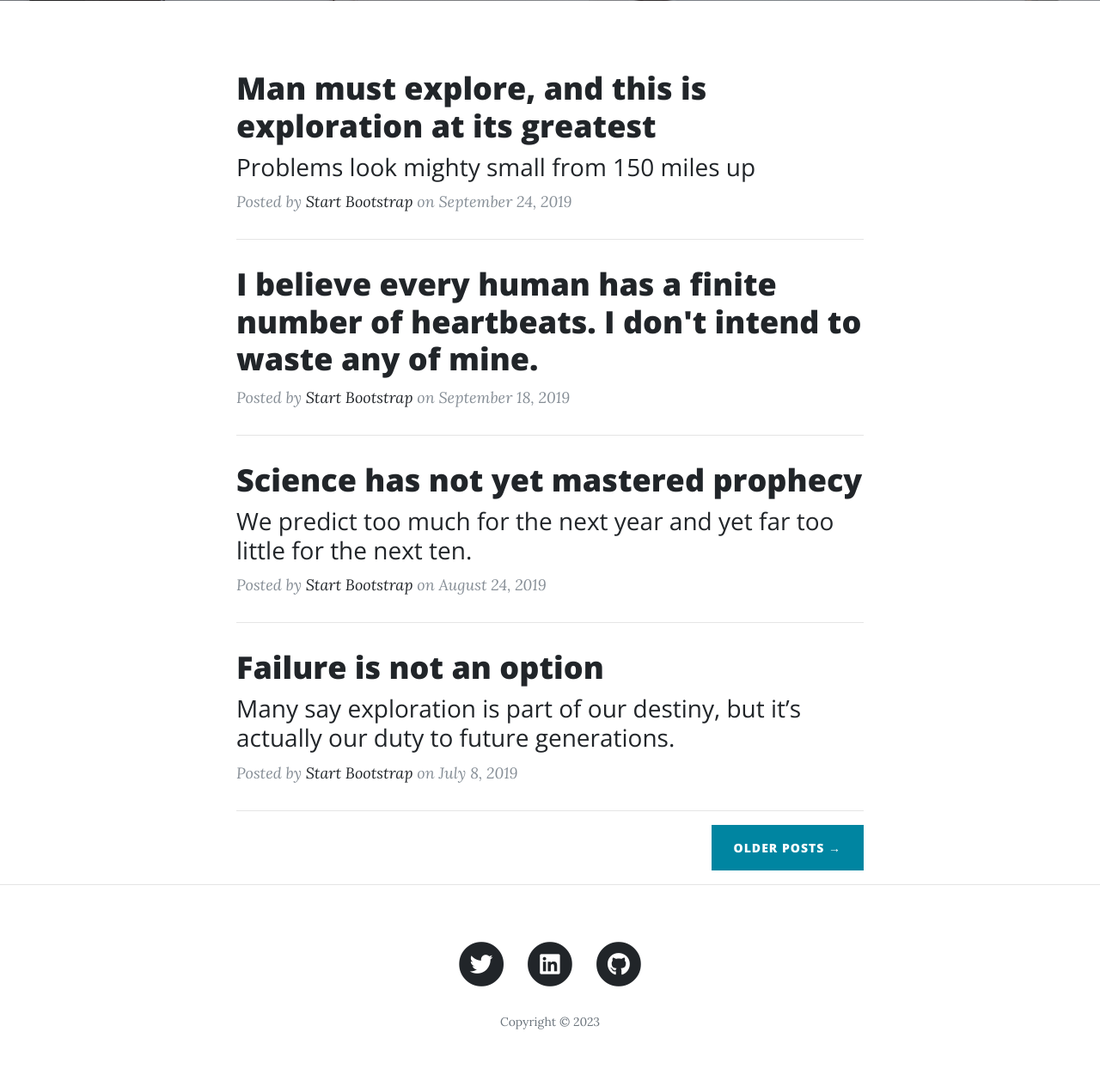
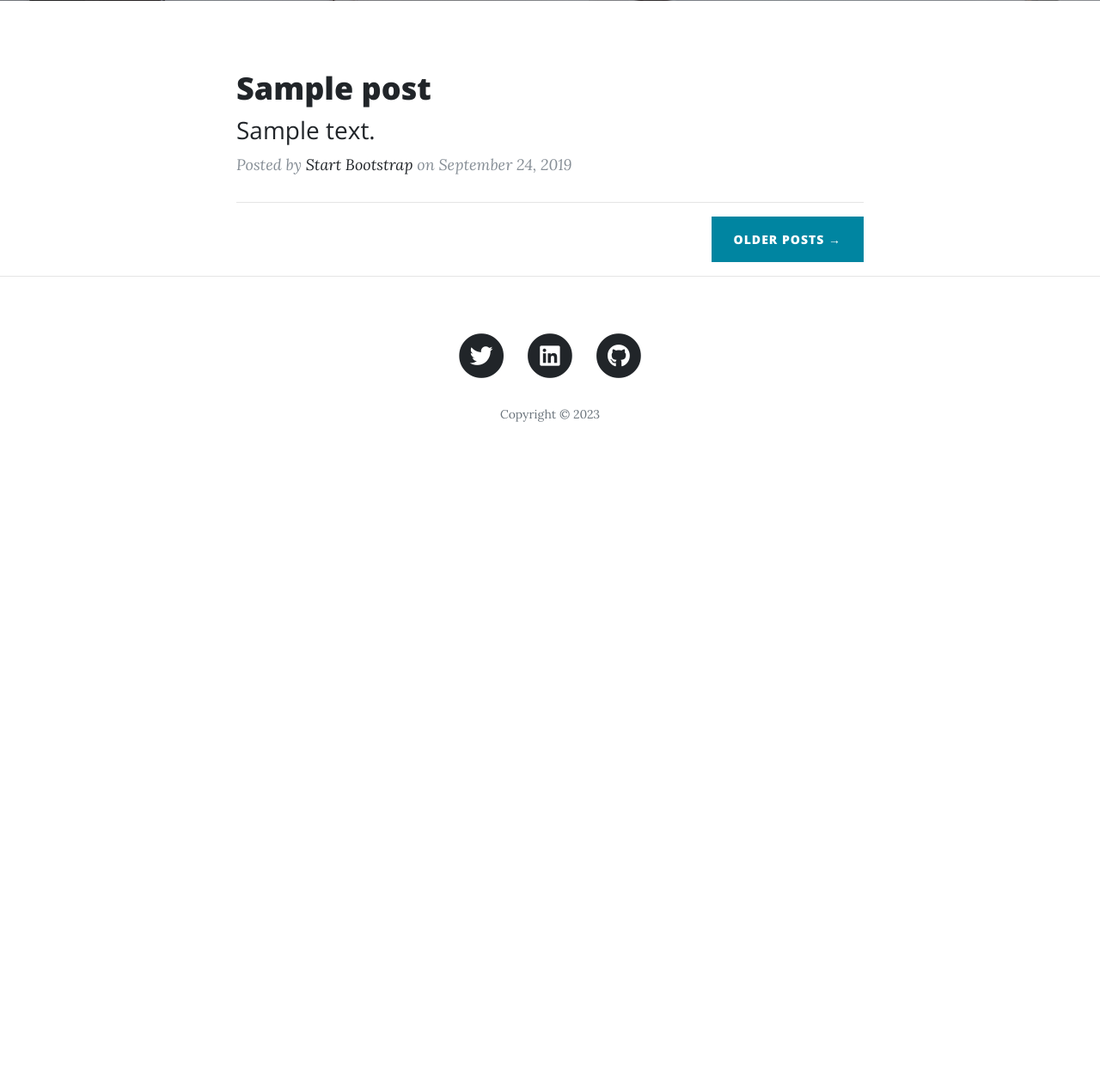
Before and after one commit to josephnade/Clean-Blog, a Node server app: page / in a window 1280 px wide. Shown: the part 531-1796 px from the top of the page at 86% size. After the commit the page ends 1022 px from the top, so only its background shows below. Run offline with Node 20, Linux system fonts and the light colour scheme; tables that the repository leaves empty hold one stand-in row (values such as "Sample post"); some libraries are stand-ins or nearby versions.

Commit message:
:rocket:

```diff
--- a/app.js
+++ b/app.js
@@ -1,13 +1,36 @@
 const express = require("express");
+const mongoose = require("mongoose");
+const Post = require("./models/Post");
+
+//CONSTANTS
 const app = express();
+const port = 3000;
 
-const port = 3000;
+async function connectDB() {
+    try {
+        await mongoose.connect("mongodb://127.0.0.1/cleanblog-test-db", {
+            serverSelectionTimeoutMS: 5000,
+        });
+        console.log("Veritabanına başarıyla bağlandı");
+    } catch (error) {
+        console.log(`Bir hata oluştu: ${error}`);
+    }
+}
+connectDB();
 app.set("view engine", "ejs");
+
+// MIDDLEWARES
 app.use(express.static("public"));
+app.use(express.urlencoded({ extended: true }));
+app.use(express.json());
 
-
-app.get("/", (req, res) => {
-    res.render("index.ejs");
+// ROUTES
+app.get("/", async(req, res) => {
+    const posts = await Post.find({});
+    console.log(posts);
+    res.render("index.ejs", {
+        posts: posts,
+    });
 });
 
 app.get("/about", (req, res) => {
@@ -21,7 +44,10 @@ app.get("/add_post", (req, res) => {
 app.get("/post", (req, res) => {
     res.render("post.ejs");
 });
-
+app.post("/blogs", async(req, res) => {
+    await Post.create(req.body);
+    res.redirect("/");
+});
 app.listen(port, "localhost", () => {
     console.log(`Port ${port} dinleniyor...`);
 });
--- a/package.json
+++ b/package.json
@@ -26,6 +26,7 @@
     },
     "dependencies": {
         "ejs": "^3.1.9",
-        "express": "^4.18.2"
+        "express": "^4.18.2",
+        "mongoose": "^8.0.1"
     }
 }
--- a/views/index.ejs
+++ b/views/index.ejs
@@ -23,55 +23,22 @@
             <div class="container">
                 <div class="row">
                     <div class="col-lg-8 col-md-10 mx-auto">
+                        <% posts.forEach(post => { %>
                             <div class="post-preview">
-                            <a href="post.html">
+                                <a href="">
                                     <h2 class="post-title">
-                                    Man must explore, and this is exploration at its greatest
+                                        <%= post.title %>
                                     </h2>
                                     <h3 class="post-subtitle">
-                                    Problems look mighty small from 150 miles up
+                                        <%= post.detail %>
                                     </h3>
                                 </a>
                                 <p class="post-meta">Posted by
                                     <a href="#">Start Bootstrap</a> on September 24, 2019</p>
                             </div>
                             <hr>
-                        <div class="post-preview">
-                            <a href="post.html">
-                                <h2 class="post-title">
-                                    I believe every human has a finite number of heartbeats. I don't intend to waste any of mine.
-                                </h2>
-                            </a>
-                            <p class="post-meta">Posted by
-                                <a href="#">Start Bootstrap</a> on September 18, 2019</p>
-                        </div>
-                        <hr>
-                        <div class="post-preview">
-                            <a href="post.html">
-                                <h2 class="post-title">
-                                    Science has not yet mastered prophecy
-                                </h2>
-                                <h3 class="post-subtitle">
-                                    We predict too much for the next year and yet far too little for the next ten.
-                                </h3>
-                            </a>
-                            <p class="post-meta">Posted by
-                                <a href="#">Start Bootstrap</a> on August 24, 2019</p>
-                        </div>
-                        <hr>
-                        <div class="post-preview">
-                            <a href="post.html">
-                                <h2 class="post-title">
-                                    Failure is not an option
-                                </h2>
-                                <h3 class="post-subtitle">
-                                    Many say exploration is part of our destiny, but it’s actually our duty to future generations.
-                                </h3>
-                            </a>
-                            <p class="post-meta">Posted by
-                                <a href="#">Start Bootstrap</a> on July 8, 2019</p>
-                        </div>
-                        <hr>
+                            <% }) %>
+
                                 <!-- Pager -->
                                 <div class="clearfix">
                                     <a class="btn btn-primary float-right" href="#">Older Posts &rarr;</a>
```
Also changed, not shown: models/Post.js (added, +16 -0 lines), views/add_post.ejs (+5 -5 lines), 1 other file. Lines whose indentation alone changed are shown as unchanged.
